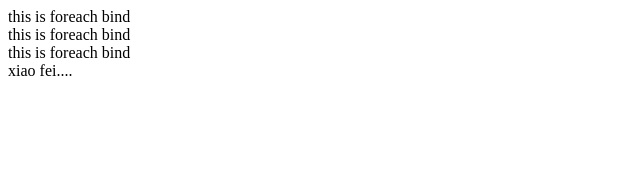
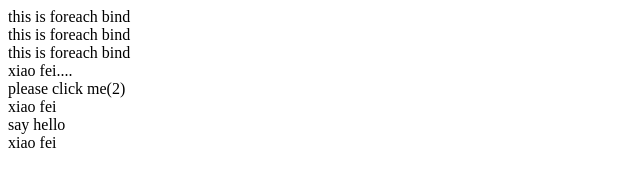
Before and after one commit to kkkkkxiaofei/Dig-Knockout, a plain HTML site: page index.html in a window 1280 px wide. Shown: the whole page, without its empty margins (0-640 px from the left). Drawn offline with Linux system fonts and the light colour scheme.

Commit message:
fix if tag bind

```diff
--- a/index.html
+++ b/index.html
@@ -12,7 +12,7 @@
 		<div data-bind="text: x.y()">
 
 		</div>
-		<div data-bind="if: 1 == 2">
+		<div data-bind="if: 1 == 1">
 			<div data-bind="click: function() {alert(123123);return sayHello();}">
 				please click me(2)
 				<div data-bind="text: name">
--- a/knockout.js
+++ b/knockout.js
@@ -20,11 +20,14 @@
 				var rootAttrValue = ko.util.getTag(root.attributes);
 				var root = $(root);
 				if(rootAttrValue) {
-					//except 'if','foreach', other instrcut call its handles
 					root = ko.render(root, viewModel, rootAttrValue);
 				}
+				//except 'if','foreach', other instrcut call its handles
 				if(root._type == "if") {
+					console.log(root._value);
 					if(!root._value) return;
+					renderSubNodes(realSubNodes, viewModel);
+					realSubNodes.length > 0 && root.append(realSubNodes);
 				} else if(root._type == "foreach") {
 					if(root._value.constructor.name == "Array") {
 						if(root._value.length > 0) {
@@ -163,9 +166,8 @@
 				});
 			},
 			if: function(value, jqueryObject) {
-				var result = value ? jqueryObject :  false;
 				jqueryObject._type = 'if';
-				jqueryObject._value = result;
+				jqueryObject._value = value;
 				return jqueryObject;
 			},
 			foreach: function(value, jqueryObject) {
```
